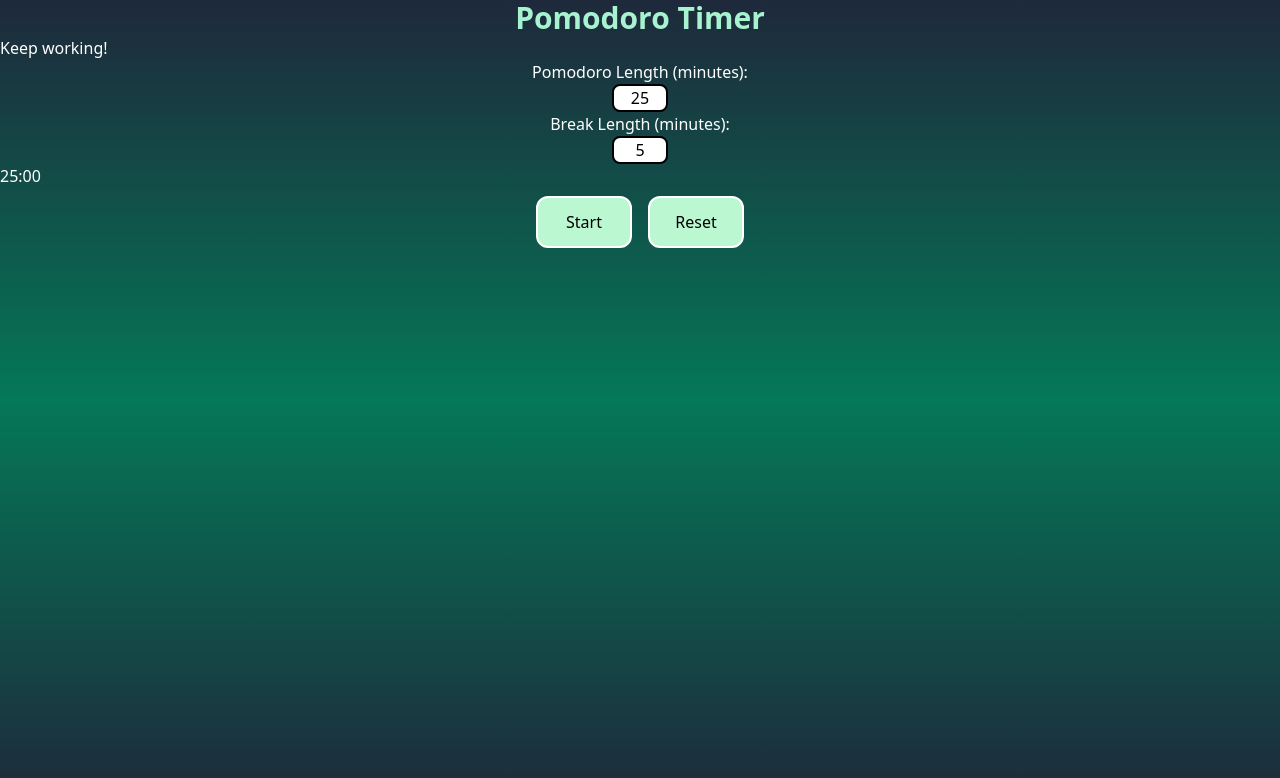
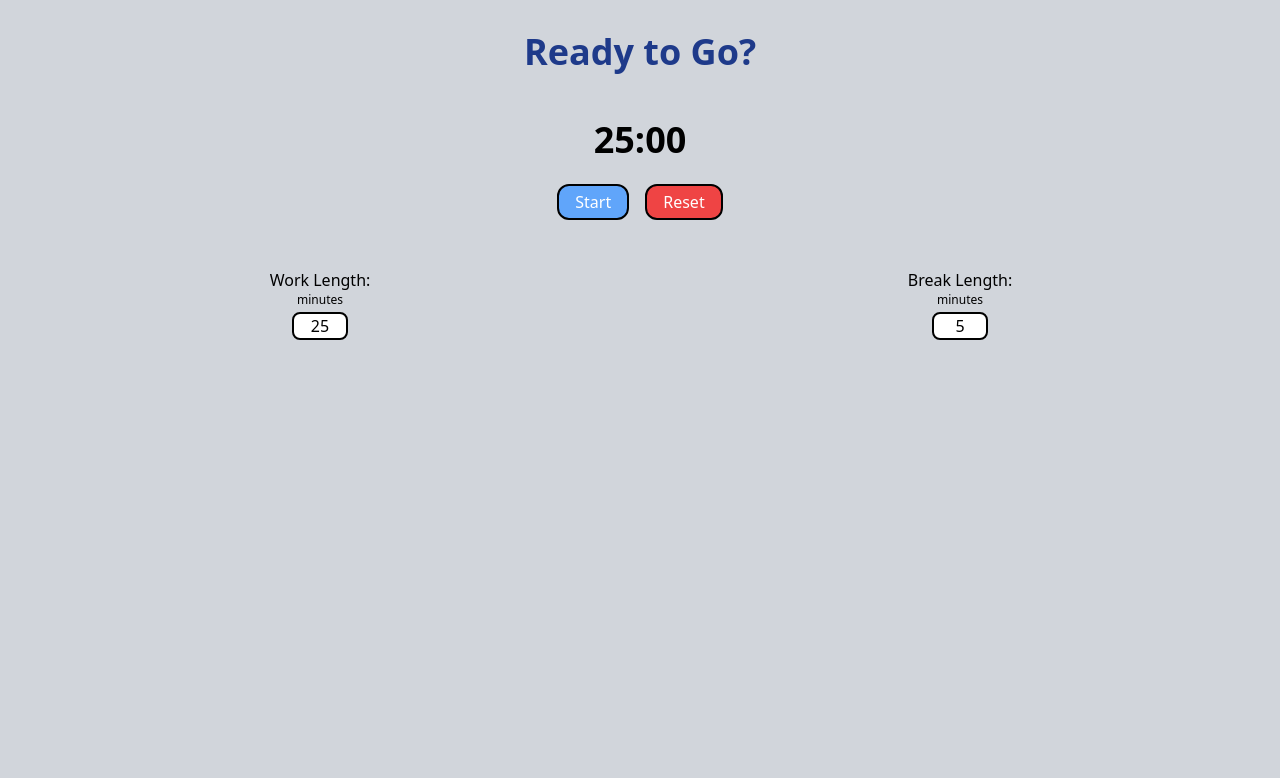
Before and after one commit to Dillonpw/pomodoro, a React (Vite) app: page / in a window 1280 px wide. Both pictures are taken after a click on the button "Reset". Shown: the top 778 px of the page. Built offline with nearby package versions, Linux system fonts and the light colour scheme.

Commit message:
finished 1.0

```diff
--- a/src/components/App.tsx
+++ b/src/components/App.tsx
@@ -1,10 +1,8 @@
-import Header from "./header";
 import Timer from "./timer";
 
 function App() {
   return (
-    <main className="h-screen bg-gradient-to-b from-slate-800 via-emerald-700 to-slate-800">
-      <Header />
+    <main className="h-screen bg-gray-300">
       <Timer />
     </main>
   );
--- a/src/components/header.tsx
+++ /dev/null
@@ -1,10 +0,0 @@
-const Header = () => {
-  return (
-    <header>
-      <p className="flex justify-center text-3xl font-bold text-emerald-200">
-        Pomodoro Timer
-      </p>
-    </header>
-  );
-};
-export default Header;
--- a/src/components/timer.tsx
+++ b/src/components/timer.tsx
@@ -5,6 +5,7 @@ const PomodoroTimer = () => {
   const [pomodoroLength, setPomodoroLength] = useState(25); // Default to 25 minutes
   const [breakLength, setBreakLength] = useState(5); // Default to 5 minutes
   const [isPomodoro, setIsPomodoro] = useState(true); // Track if it's Pomodoro time or break time
+  const [isTimerRunning, setIsTimerRunning] = useState(false); // Track if the timer is active
 
   // Function to initialize or restart the timer
   const initializeTimer = (length: number) => {
@@ -15,92 +16,111 @@ const PomodoroTimer = () => {
     return newExpiryTimestamp;
   };
 
-  const expiryTimestamp = initializeTimer(pomodoroLength);
+  const expiryTimestamp = initializeTimer(
+    isPomodoro ? pomodoroLength : breakLength,
+  );
 
   const { seconds, minutes, restart } = useTimer({
     expiryTimestamp,
     autoStart: false,
     onExpire: () => {
       setIsPomodoro(!isPomodoro); // Toggle between Pomodoro and break
+      setIsTimerRunning(false); // Stop the timer when it expires
     },
   });
 
   // Automatically start the break timer when the Pomodoro ends, and vice versa
   useEffect(() => {
-    if (!isPomodoro) {
-      restart(initializeTimer(breakLength), true); // Start break timer automatically
-    } else {
-      restart(initializeTimer(pomodoroLength), true); // Start Pomodoro timer automatically after break
-    }
-  }, [isPomodoro]);
+    restart(initializeTimer(isPomodoro ? pomodoroLength : breakLength), true);
+    setIsTimerRunning(true); // Start the timer automatically
+  }, [isPomodoro, restart]);
 
   const handleStart = () => {
     restart(initializeTimer(isPomodoro ? pomodoroLength : breakLength), true);
+    setIsTimerRunning(true); // Indicate that the timer is running
   };
 
   const handleStop = () => {
     setIsPomodoro(true);
     restart(initializeTimer(pomodoroLength), false);
+    setIsTimerRunning(false); // Indicate that the timer has stopped
   };
 
-  // adjust timer lengths
+  // Adjust timer lengths
   const handlePomodoroLengthChange = (
     e: React.ChangeEvent<HTMLInputElement>,
   ) => {
     const newLength = Number.isNaN(+e.target.value) ? 25 : +e.target.value;
     setPomodoroLength(newLength);
-    if (isPomodoro) restart(initializeTimer(newLength), false); // Update timer only if it's Pomodoro time
+    if (isPomodoro) restart(initializeTimer(newLength), false);
   };
 
   const handleBreakLengthChange = (e: React.ChangeEvent<HTMLInputElement>) => {
     const newLength = e.target.valueAsNumber || 5;
     setBreakLength(newLength);
-    if (!isPomodoro) restart(initializeTimer(newLength), false); // Update timer only if it's break time
+    if (!isPomodoro) restart(initializeTimer(newLength), false);
   };
 
   return (
-    <main className="flex  flex-col text-white ">
+    <main className="flex flex-col">
       <div>
-        <h1>{isPomodoro ? "Keep working!" : "Take a break!"}</h1>
+        <h1
+          className={`m-8 text-center text-4xl font-bold ${isPomodoro ? "text-blue-900" : "text-red-500"}`}
+        >
+          {!isTimerRunning
+            ? "Ready to Go?"
+            : isPomodoro
+              ? "Keep Working"
+              : "Break Time"}
+        </h1>
       </div>
-      <form className="flex flex-col items-center justify-center">
-        <label>Pomodoro Length (minutes):</label>
-        <input
-          className="w-14 rounded-lg border-2 border-black px-2 text-center text-black outline-none no-spinner hover:scale-105"
-          type="number"
-          min={1}
-          max={60}
-          value={pomodoroLength}
-          onChange={handlePomodoroLengthChange}
-        />
-        <label>Break Length (minutes):</label>
-        <input
-          className="w-14 rounded-lg border-2 border-black px-2 text-center text-black outline-none no-spinner hover:scale-105"
-          type="number"
-          min={1}
-          max={60}
-          value={breakLength}
-          onChange={handleBreakLengthChange}
-        />
-      </form>
-      <div>
+
+      <div className="m-4 flex justify-center text-4xl font-bold">
         <span>{minutes}:</span>
         <span>{seconds < 10 ? `0${seconds}` : seconds}</span>
       </div>
       <div className="flex justify-center text-black">
         <button
-          className="m-2 w-24 rounded-xl border-2 border-solid border-white bg-green-200 p-3"
+          className="w-18 m-2 rounded-xl border-2 border-solid border-black bg-blue-400 px-4 py-1 text-white hover:scale-105"
           onClick={handleStart}
         >
           Start
         </button>
         <button
-          className="m-2 w-24 rounded-xl border-2 border-solid border-white bg-green-200 p-3"
+          className="w-18 m-2 rounded-xl border-2 border-solid border-black bg-red-500 px-4 py-1 text-white hover:scale-105"
           onClick={handleStop}
         >
           Reset
         </button>
       </div>
+      <form className={`mt-10 grid grid-cols-2 place-items-center ${isTimerRunning ? 'hidden' : 'grid'}`}>
+        <div className="grid grid-cols-1 place-items-center">
+          <label>Work Length:</label>
+          <p className="text-xs">minutes</p>
+          <input
+            className="m-1 w-14 rounded-lg border-2 border-black px-2 text-center text-black outline-none no-spinner hover:bg-gray-100 focus:cursor-text"
+            type="number"
+            min={1}
+            max={60}
+            value={pomodoroLength}
+            onChange={handlePomodoroLengthChange}
+            disabled={isTimerRunning}
+          />
+        </div>
+        <div className="grid grid-cols-1 place-items-center">
+          <label>Break Length:</label>
+          <p className="text-xs">minutes</p>
+          <input
+            className="m-1 w-14 rounded-lg border-2 border-black px-2 text-center text-black outline-none no-spinner hover:bg-gray-100 focus:cursor-text"
+            type="number"
+            min={1}
+            max={60}
+            value={breakLength}
+            onChange={handleBreakLengthChange}
+            disabled={isTimerRunning}
+          />
+        </div>
+      </form>
     </main>
   );
 };
```
